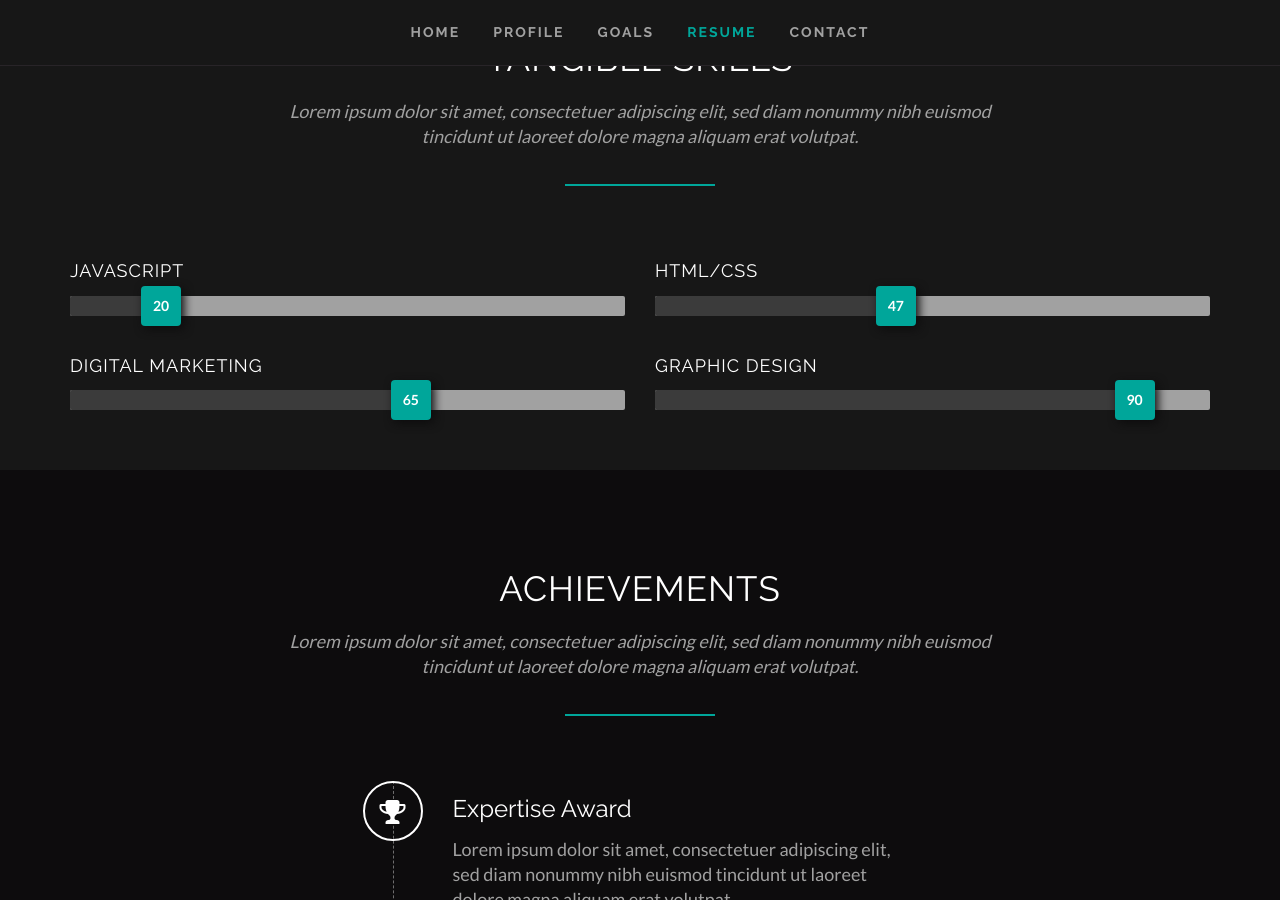
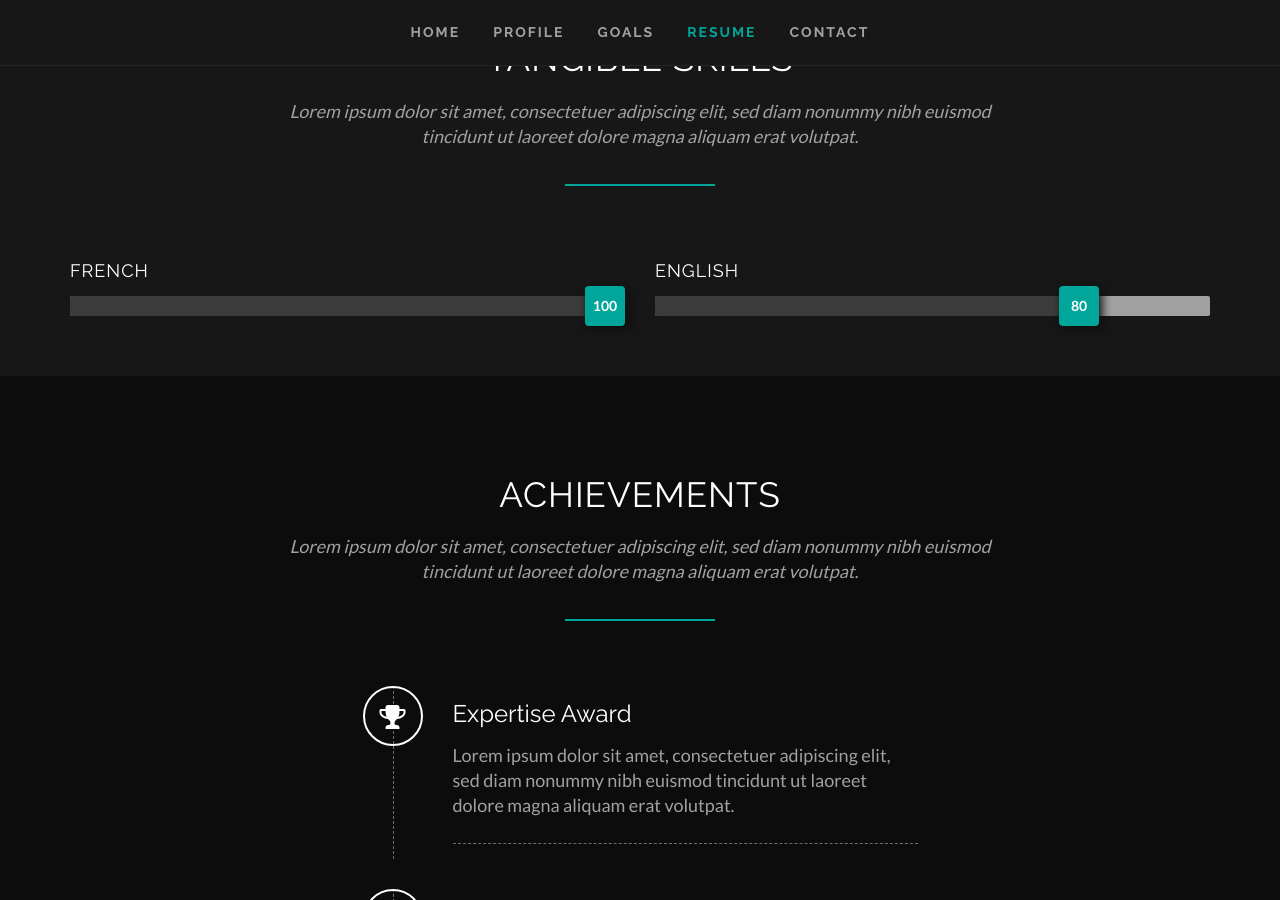
Before and after one commit to clearcareer/GaelFleissner, a Jekyll site: the page built from index.html, in a window 1280 px wide and 900 px high, scrolled down 3112 px. Built offline with Jekyll 4.4.1, drawn with Linux system fonts in a browser that asks for light colours; some web fonts are replaced.

Commit message:
Updated '/index.html' via CloudCannon

```diff
--- a/index.html
+++ b/index.html
@@ -41,14 +41,10 @@
       Events Planner Organizer.
       Networking.
 skills:
-  - name: Javascript
-    level: 20
-  - name: HTML/CSS
-    level: 47
-  - name: Digital Marketing
-    level: 65
-  - name: Graphic Design
-    level: 90
+  - name: French
+    level: 100
+  - name: English
+    level: 80
 achievements:
   - name: Expertise Award
     description: 'Lorem ipsum dolor sit amet, consectetuer adipiscing elit, sed diam nonummy nibh euismod tincidunt ut laoreet dolore magna aliquam erat volutpat.'
```
